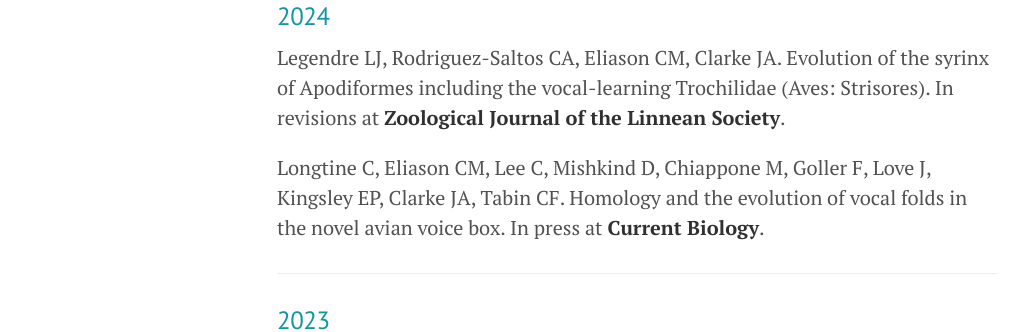
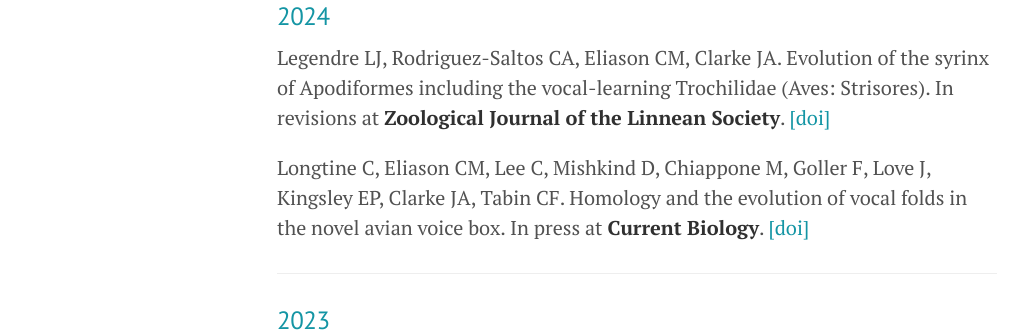
Before and after one commit to celiason/celiason.github.io, a Jekyll site: the page built from 2-publications.md, in a window 1280 px wide and 900 px high, scrolled down 390 px. Shown: the part 156-488 px from the top of the window, without its empty margins (3-1031 px from the left). Built offline with Jekyll 4.4.1, drawn with Linux system fonts in a browser that asks for light colours.

Commit message:
Update 2-publications.md

```diff
--- a/2-publications.md
+++ b/2-publications.md
@@ -15,9 +15,9 @@
 
 ### 2024
 
-Legendre LJ, Rodriguez-Saltos CA, Eliason CM, Clarke JA. Evolution of the syrinx of Apodiformes including the vocal-learning Trochilidae (Aves: Strisores). In revisions at __Zoological Journal of the Linnean Society__.
+Legendre LJ, Rodriguez-Saltos CA, Eliason CM, Clarke JA. Evolution of the syrinx of Apodiformes including the vocal-learning Trochilidae (Aves: Strisores). In revisions at __Zoological Journal of the Linnean Society__. [[doi]](https://doi.org/10.1093/zoolinnean/zlae001)
 
-Longtine C, Eliason CM, Lee C, Mishkind D, Chiappone M, Goller F, Love J, Kingsley EP, Clarke JA, Tabin CF. Homology and the evolution of vocal folds in the novel avian voice box. In press at __Current Biology__.
+Longtine C, Eliason CM, Lee C, Mishkind D, Chiappone M, Goller F, Love J, Kingsley EP, Clarke JA, Tabin CF. Homology and the evolution of vocal folds in the novel avian voice box. In press at __Current Biology__. [[doi]](https://doi.org/10.1016/j.cub.2023.12.013)
 
 ---
 
```
